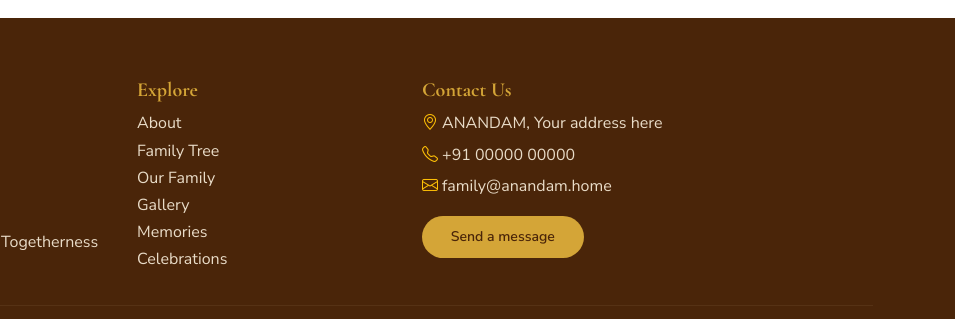
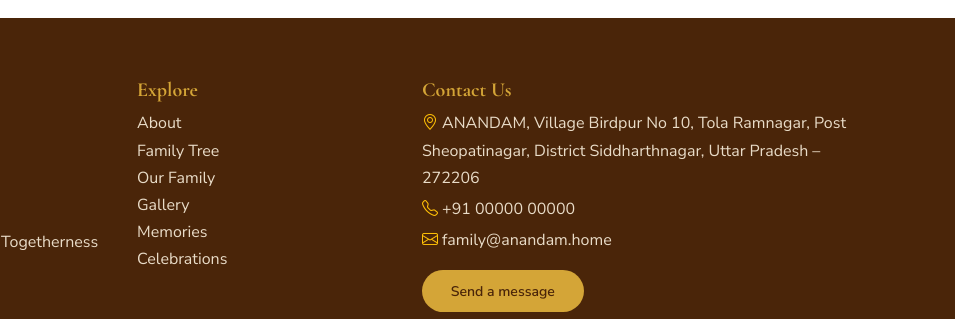
Before and after one commit to anandamhome/Family, a plain HTML site: page index.html in a window 1280 px wide. Shown: the part 8703-9022 px from the top of the page, 325-1280 px from the left. Drawn offline with nearby package versions, Linux system fonts and the light colour scheme; a web font is replaced by a local one.

Commit message:
Update index.html

```diff
--- a/index.html
+++ b/index.html
@@ -242,7 +242,10 @@ footer h5{color:var(--gold)}
   <div class="col-6 col-lg-3"><h5>Explore</h5><ul class="list-unstyled">
    <li><a href="#about">About</a></li><li><a href="#tree">Family Tree</a></li><li><a href="#members">Our Family</a></li><li><a href="#gallery">Gallery</a></li><li><a href="#memories">Memories</a></li><li><a href="#events">Celebrations</a></li></ul></div>
   <div class="col-6 col-lg-5"><h5>Contact Us</h5>
-   <p class="mb-1"><i class="bi bi-geo-alt text-warning"></i> ANANDAM, Your address here</p>
+   <p class="mb-1"><i class="bi bi-geo-alt text-warning"></i> ANANDAM, Village Birdpur No 10, Tola Ramnagar,
+Post Sheopatinagar,
+District Siddharthnagar,
+Uttar Pradesh – 272206</p>
    <p class="mb-1"><i class="bi bi-telephone text-warning"></i> +91 00000 00000</p>
    <p><i class="bi bi-envelope text-warning"></i> family@anandam.home</p>
    <button class="btn btn-gold btn-sm" data-bs-toggle="modal" data-bs-target="#msgModal">Send a message</button></div>
```
